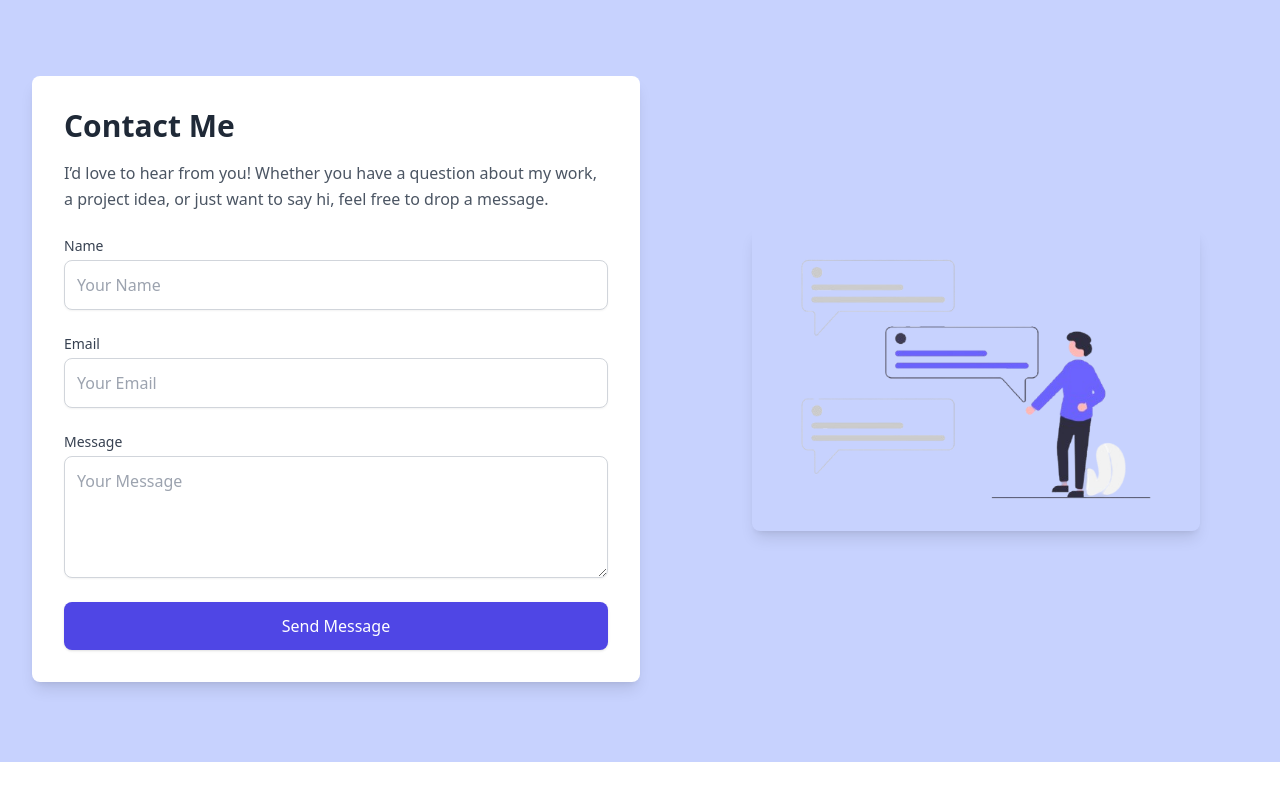
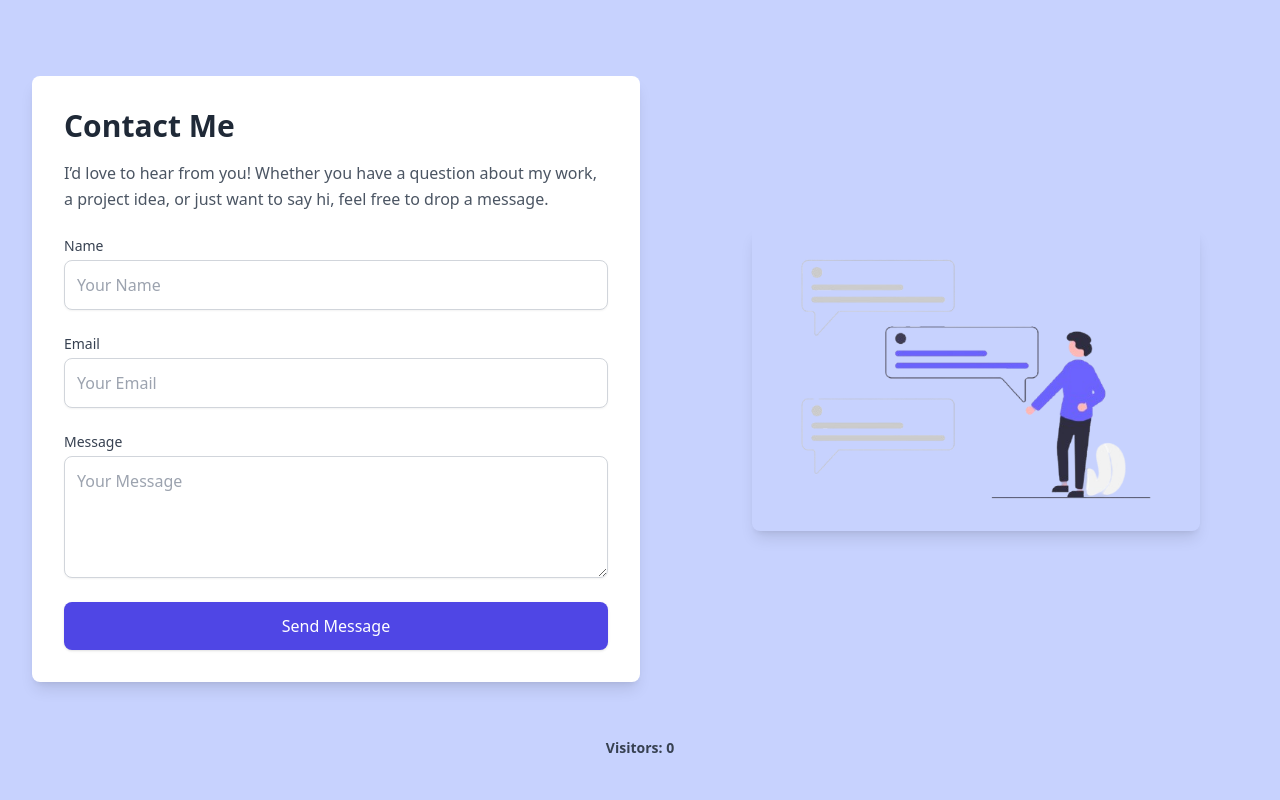
Before and after one commit to prasadkilaparthi/Portfolio, a React (Vite) app: page / in a window 1280 px wide. Shown: the part 2770-3570 px from the top of the page. Before the commit the page ends 3532 px from the top, so only its background shows below. Built offline with nearby package versions, Linux system fonts and the light colour scheme; no server answers; what tailwindcss-motion would draw is missing.

Commit message:
added counter for visitors

```diff
--- a/src/components/Contact.jsx
+++ b/src/components/Contact.jsx
@@ -3,6 +3,7 @@ import { useState } from "react";
 import { toast, ToastContainer } from "react-toastify";
 import "react-toastify/dist/ReactToastify.css";
 import contactme from "../assets/contactme.png";
+import VisitorCounter from "./Counter";
 
 const Contact = () => {
   const [formData, setFormData] = useState({
@@ -144,6 +145,7 @@ const Contact = () => {
           />
         </div>
       </div>
+      <VisitorCounter />
     </section>
   );
 };
--- /dev/null
+++ b/src/components/Counter.jsx
@@ -0,0 +1,25 @@
+import React, { useEffect, useState } from "react";
+
+const VisitorCounter = () => {
+  const [count, setCount] = useState(0);
+
+  useEffect(() => {
+    fetch(
+      "https://api.countapi.xyz/hit/portfolio-omega-kohl-97.vercel.app/visits"
+    )
+      .then((response) => response.json())
+      .then((data) => setCount(data.value))
+      .catch((error) => console.error("Error fetching visitor count:", error));
+  }, []);
+
+  return (
+    <div className="flex text-gray-700 text-sm border-lg py-4 md:py-2 md:px-1 px-2 items-center ">
+      <span className="flex-1 font-bold text-center w-10 rounded-lg mb-0 mt-12">
+        {" "}
+        Visitors: {count}
+      </span>
+    </div>
+  );
+};
+
+export default VisitorCounter;
--- a/src/components/Header.jsx
+++ b/src/components/Header.jsx
@@ -7,9 +7,13 @@ const Header = () => {
       <div className="mx-auto max-w-7xl px-8 py-4 flex flex-col sm:flex-row sm:justify-between sm:items-center">
         {/* Branding Section */}
         <h2 className="text-3xl font-bold text-center sm:text-left">
-          <span className="block text-indigo-600 motion-preset-typewriter-[12] motion-duration-1500">Durga Prasad</span>
+          <span className="block text-indigo-600 motion-preset-typewriter-[12] motion-duration-1500">
+            Durga Prasad
+          </span>
           <span className="block text-cyan-600 text-xl motion-preset-typewriter-[20] motion-duration-1500 sm:text-2xl">
             Full-Stack Developer
+          </span>
+          <span>
           </span>
         </h2>
 
```
